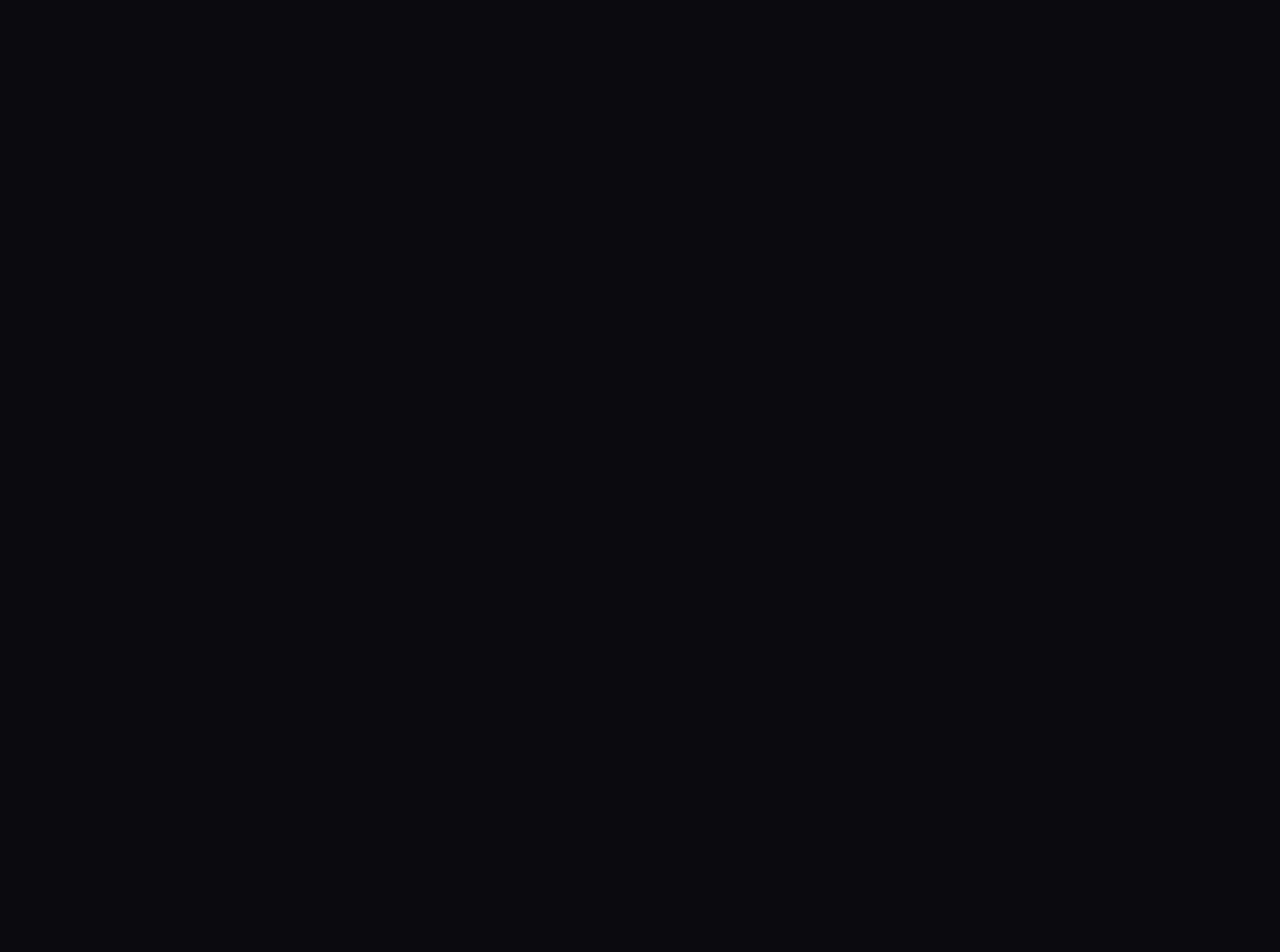
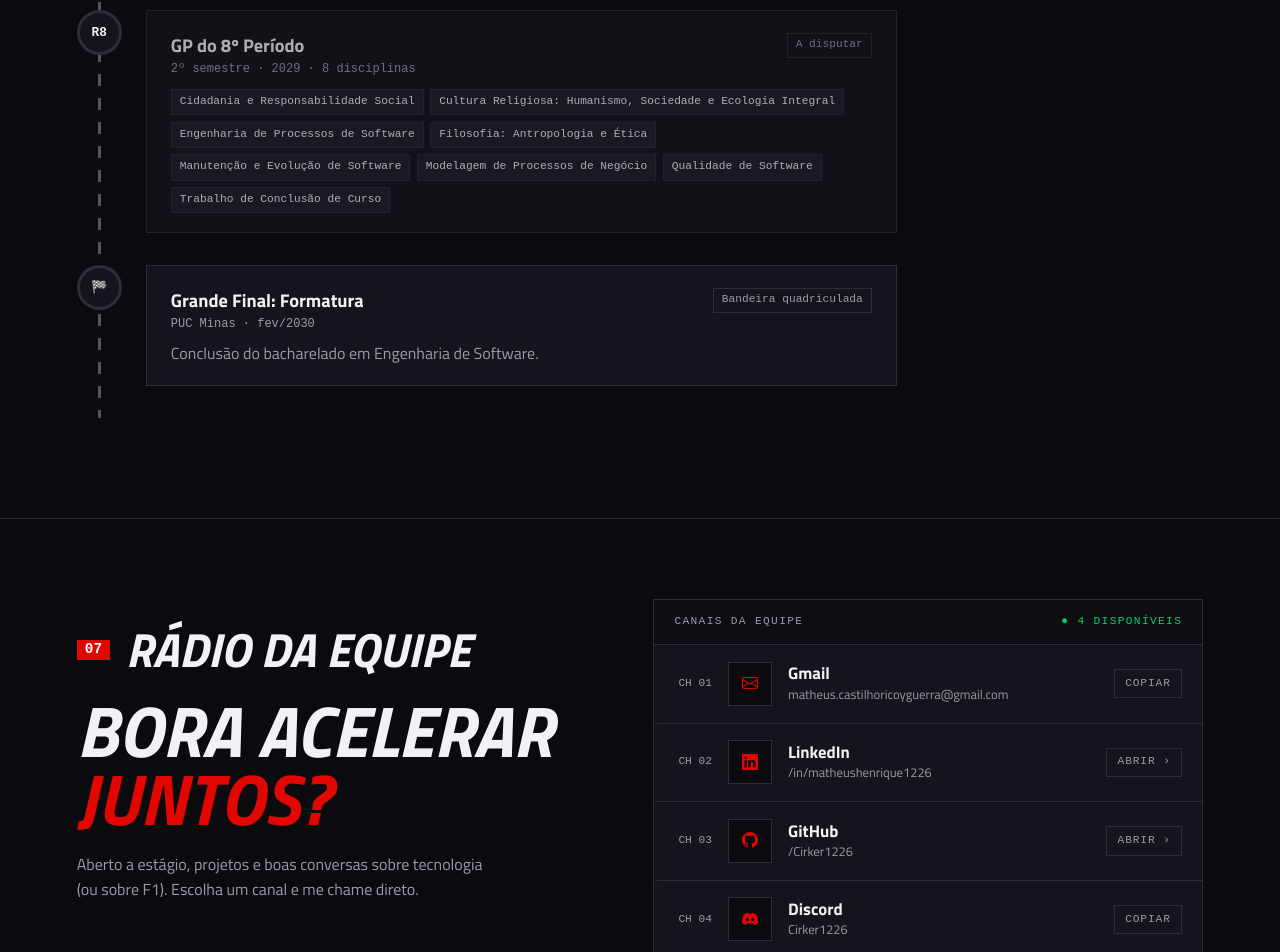
Before and after one commit to Cirker1226/RicoyPortfolio, a React (Vite) app: page / in a window 1280 px wide. Shown: the part 8218-9170 px from the top of the page. Before the commit the page ends 6177 px from the top, so only its background shows below. Built offline with nearby package versions, Linux system fonts and the light colour scheme.

Commit message:
feat: adiciona seção rádio

```diff
--- a/package.json
+++ b/package.json
@@ -10,9 +10,10 @@
     "preview": "vite preview"
   },
   "dependencies": {
+    "@fontsource/titillium-web": "^5.3.0",
+    "bootstrap-icons": "^1.13.2",
     "react": "^19.3.1",
-    "react-dom": "^19.3.1",
-    "@fontsource/titillium-web": "^5.3.0"
+    "react-dom": "^19.3.1"
   },
   "devDependencies": {
     "@babel/core": "^7.29.7",
--- /dev/null
+++ b/src/components/Radio.jsx
@@ -0,0 +1,69 @@
+import styles from '../css/Radio.module.css'
+import { radio } from '../data/Radio.js'
+
+export default function Radio() {
+  // copia o texto do canal para a área de transferência
+  function copiar(canal) {
+    navigator.clipboard.writeText(canal.copiar)
+  }
+
+  // um item da lista para cada canal
+  const canais = []
+  for (let i = 0; i < radio.canais.length; i++) {
+    const canal = radio.canais[i]
+
+    // texto do botão da direita: "Abrir ›" ou "Copiar"
+    let textoAcao = 'Abrir ›'
+    if (canal.acao === 'copiar') {
+      textoAcao = 'Copiar'
+    }
+
+    const conteudo = (
+      <>
+        <span className={styles.numero}>CH 0{i + 1}</span>
+        {/* ícone do Bootstrap Icons: "bi bi-github", "bi bi-linkedin"... */}
+        <span className={styles.icone}><i className={`bi bi-${canal.icone}`} aria-hidden="true"></i></span>
+        <span className={styles.info}>
+          <strong>{canal.nome}</strong>
+          <small>{canal.texto}</small>
+        </span>
+        <span className={styles.acao}>{textoAcao}</span>
+      </>
+    )
+
+    // canal de copiar vira botão; canal de abrir vira link
+    if (canal.acao === 'copiar') {
+      canais.push(
+        <button key={canal.nome} className={styles.canal} onClick={() => copiar(canal)}>{conteudo}</button>
+      )
+    } else {
+      canais.push(
+        <a key={canal.nome} className={styles.canal} href={canal.link} target="_blank" rel="noreferrer">{conteudo}</a>
+      )
+    }
+  }
+
+  return (
+    <section className={styles.secao} id="radio">
+      <div className={styles.grade}>
+
+        {/* lado esquerdo: a chamada */}
+        <div>
+          <h2 className={styles.titulo}><span>{radio.secao}</span> {radio.titulo}</h2>
+          <p className={styles.chamada}>{radio.chamada} <b>{radio.destaque}</b></p>
+          <p className={styles.subtitulo}>{radio.subtitulo}</p>
+        </div>
+
+        {/* lado direito: a lista de canais */}
+        <div className={styles.canais}>
+          <div className={styles.canaisTopo}>
+            <span>Canais da equipe</span>
+            <span className={styles.verde}>● {radio.canais.length} disponíveis</span>
+          </div>
+          {canais}
+        </div>
+
+      </div>
+    </section>
+  )
+}
--- /dev/null
+++ b/src/css/Radio.module.css
@@ -0,0 +1,209 @@
+/* Seção */
+.secao {
+  padding: 80px 0 100px; /* em cima 80px, embaixo 100px */
+  font-family: 'Titillium Web', system-ui, sans-serif;
+  line-height: 1.6;
+  color: #f2f2f5;
+  border-top: 1px solid #2c2c3a;
+}
+
+/* duas colunas: chamada à esquerda, canais à direita */
+.grade {
+  display: grid;
+  grid-template-columns: 1fr 1.1fr;
+  gap: clamp(2rem, 6vw, 5rem);
+  align-items: center;
+}
+
+.titulo {
+  display: flex;
+  align-items: center;
+  gap: 1rem;
+  font-size: clamp(1.8rem, 5vw, 3rem);
+  font-weight: 900;
+  font-style: italic;
+  line-height: 1.1;
+  text-transform: uppercase;
+}
+
+.titulo span {
+  padding: .15rem .5rem;
+  font-family: 'JetBrains Mono', monospace;
+  font-size: .9rem;
+  font-style: normal;
+  background: #e10600;
+  color: #fff;
+}
+
+/* "BORA ACELERAR JUNTOS?" */
+.chamada {
+  margin: 1.2rem 0;
+  font-size: clamp(2.6rem, 6vw, 4.5rem);
+  font-weight: 900;
+  font-style: italic;
+  line-height: .95;
+  text-transform: uppercase;
+}
+
+.chamada b {
+  color: #e10600;
+}
+
+.subtitulo {
+  max-width: 46ch;
+  margin-bottom: 2rem;
+  color: #9a9aab;
+}
+
+/* ===== Lista de canais ===== */
+.canais {
+  background: #14141c;
+  border: 1px solid #2c2c3a;
+}
+
+.canaisTopo {
+  display: flex;
+  justify-content: space-between;
+  padding: .8rem 1.25rem;
+  font-family: 'JetBrains Mono', monospace;
+  font-size: .7rem;
+  letter-spacing: .12em;
+  text-transform: uppercase;
+  color: #9a9aab;
+  background: #0d0d12;
+  border-bottom: 1px solid #2c2c3a;
+}
+
+.verde {
+  color: #00d26a;
+}
+
+/* cada canal (serve para o botão e para o link) */
+.canal {
+  display: grid;
+  grid-template-columns: auto 44px 1fr auto;
+  align-items: center;
+  gap: 1rem;
+  width: 100%;
+  padding: 1.05rem 1.25rem;
+  font: inherit;
+  text-align: left;
+  color: #f2f2f5;
+  background: none;
+  border: 0;
+  border-bottom: 1px solid #2c2c3a;
+  border-left: 4px solid transparent;
+  cursor: pointer;
+  transition: background .2s, border-color .2s, padding .2s;
+}
+
+.canal:last-child {
+  border-bottom: 0;
+}
+
+/* hover: a linha "anda" para a direita e ganha a faixa vermelha */
+.canal:hover {
+  padding-left: 1.6rem;
+  background: #20202c;
+  border-left-color: #e10600;
+}
+
+/* "CH 01" */
+.numero {
+  font-family: 'JetBrains Mono', monospace;
+  font-size: .7rem;
+  color: #9a9aab;
+}
+
+.icone {
+  width: 44px;
+  height: 44px;
+  display: grid;
+  place-items: center;
+  color: #e10600;
+  background: #0b0b0f;
+  border: 1px solid #2c2c3a;
+}
+
+.icone svg {
+  width: 22px;
+  height: 22px;
+}
+
+.info {
+  min-width: 0;
+}
+
+.info strong {
+  display: block;
+  font-size: 1.05rem;
+  line-height: 1.2;
+}
+
+/* texto embaixo do nome: se for grande demais, termina em "..." */
+.info small {
+  display: block;
+  overflow: hidden;
+  text-overflow: ellipsis;
+  white-space: nowrap;
+  font-size: .8rem;
+  color: #9a9aab;
+}
+
+/* botãozinho da direita: "Abrir ›" / "Copiar" */
+.acao {
+  padding: .3rem .65rem;
+  font-family: 'JetBrains Mono', monospace;
+  font-size: .7rem;
+  letter-spacing: .08em;
+  text-transform: uppercase;
+  white-space: nowrap;
+  color: #9a9aab;
+  border: 1px solid #2c2c3a;
+  transition: background .2s, color .2s, border-color .2s;
+}
+
+.canal:hover .acao {
+  color: #fff;
+  background: #e10600;
+  border-color: #e10600;
+}
+
+/* ===== RESPONSIVIDADE ===== */
+
+/* tablet: chamada em cima, canais embaixo */
+@media (max-width: 960px) {
+  .grade {
+    grid-template-columns: 1fr;
+  }
+}
+
+/* menos espaço em cima e embaixo da seção */
+@media (max-width: 900px) {
+  .secao {
+    padding-top: 56px;
+    padding-bottom: 70px;
+  }
+}
+
+/* celular: some o "CH 01" e o canal fica mais compacto */
+@media (max-width: 480px) {
+  .numero {
+    display: none;
+  }
+
+  .canal {
+    grid-template-columns: 40px 1fr auto;
+    gap: .8rem;
+    padding: .9rem 1rem;
+  }
+
+  .canal:hover {
+    padding-left: 1.2rem;
+  }
+
+  .icone {
+    width: 40px;
+    height: 40px;
+  }
+}
--- a/src/data/Informacoes.js
+++ b/src/data/Informacoes.js
@@ -14,8 +14,4 @@ export const Informacoes = {
 
   tecnico: 'Proz Educação',
   curso: 'Técnico em Analise e Desenvolvimento de Sistemas',
-
-  email: 'matheus.castilhoricoyguerra@gmail.com',
-  github: 'https://github.com/Cirker1226',
-  linkedin: 'https://www.linkedin.com/in/matheushenrique1226/',
 }
--- /dev/null
+++ b/src/data/Radio.js
@@ -0,0 +1,38 @@
+export const radio = {
+  secao: '07',
+  titulo: 'Rádio da Equipe',
+  chamada: 'Bora acelerar',
+  destaque: 'juntos?',
+  subtitulo: 'Aberto a estágio, projetos e boas conversas sobre tecnologia (ou sobre F1). Escolha um canal e me chame direto.',
+
+  canais: [
+    {
+      nome: 'Gmail',
+      icone: 'envelope',
+      acao: 'copiar',
+      texto: 'matheus.castilhoricoyguerra@gmail.com',
+      copiar: 'matheus.castilhoricoyguerra@gmail.com',
+    },
+    {
+      nome: 'LinkedIn',
+      icone: 'linkedin',
+      acao: 'abrir',
+      texto: '/in/matheushenrique1226',
+      link: 'https://www.linkedin.com/in/matheushenrique1226/',
+    },
+    {
+      nome: 'GitHub',
+      icone: 'github',
+      acao: 'abrir',
+      texto: '/Cirker1226',
+      link: 'https://github.com/Cirker1226',
+    },
+    {
+      nome: 'Discord',
+      icone: 'discord',
+      acao: 'copiar',
+      texto: 'Cirker1226',
+      copiar: 'Cirker1226',
+    },
+  ],
+}
--- a/src/main.jsx
+++ b/src/main.jsx
@@ -1,6 +1,5 @@
 import { createRoot } from 'react-dom/client'
-import '@fontsource/titillium-web/600.css'
-import '@fontsource/titillium-web/900.css'
+import 'bootstrap-icons/font/bootstrap-icons.css'
 import Header from './components/Header.jsx'
 import Grid from './components/Grid.jsx'
 import Piloto from './components/Piloto.jsx'
@@ -8,6 +7,8 @@ import Hobbies from './components/Hobbies.jsx'
 import Trofeus from './components/Trofeus.jsx'
 import Garagem from './components/Garagem.jsx'
 import Equipes from './components/Equipes.jsx'
+import Temporada from './components/Temporada.jsx'
+import Radio from './components/Radio.jsx'
 import './css/global.css'
 
 createRoot(document.getElementById('root')).render(
@@ -19,5 +20,7 @@ createRoot(document.getElementById('root')).render(
       <Trofeus />
       <Garagem />
       <Equipes />
+      <Temporada />
+    <Radio />
   </>
 )
```
Also changed, not shown: 1 other file (tests, documents, lock files or other folders).
